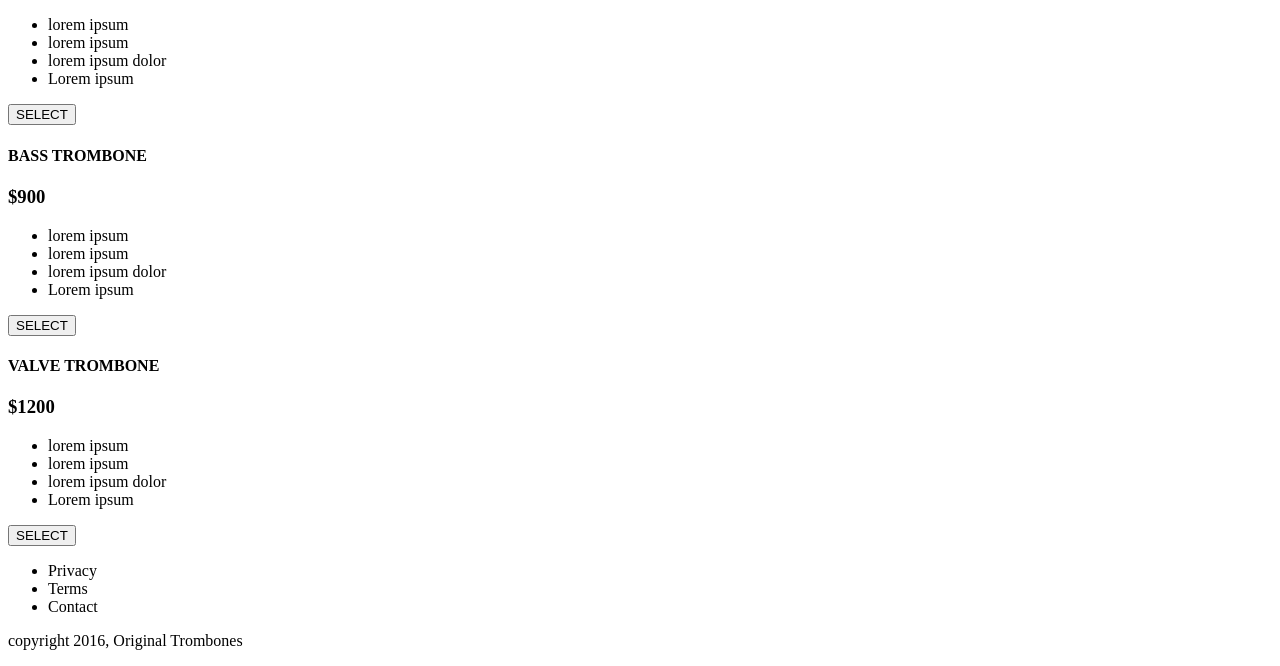
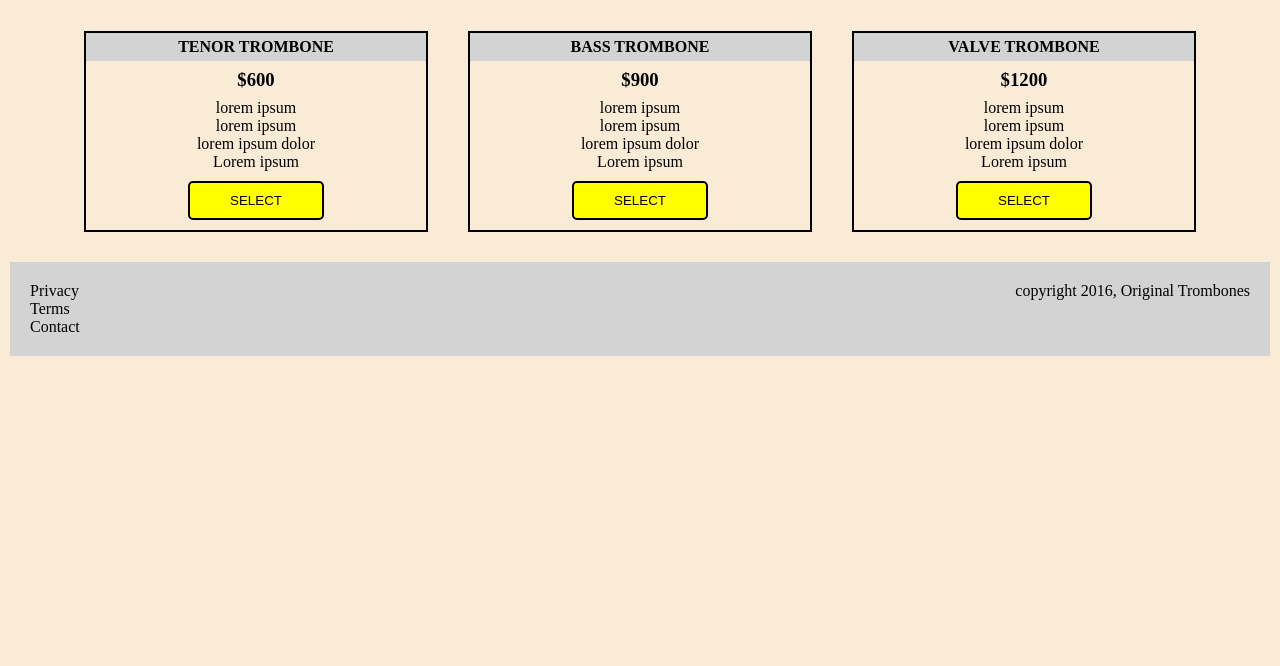
Before and after one commit to bekchris/bekchris, a plain HTML site: page index.html in a window 1280 px wide. Shown: the part 647-1313 px from the top of the page. After the commit the page ends 1013 px from the top, so only its background shows below. Drawn offline with Linux system fonts and the light colour scheme.

Commit message:
Update index.html

```diff
--- a/index.html
+++ b/index.html
@@ -5,7 +5,7 @@
     <meta charset="UTF-8" />
     <meta name="viewport" content="width=, initial-scale=1.0" />
     <title>Document</title>
-    <link rel="stylesheet" href="OTB.css" />
+    <link rel="stylesheet" href="./style.css" />
   </head>
   <body>
     <div class="container">
```
